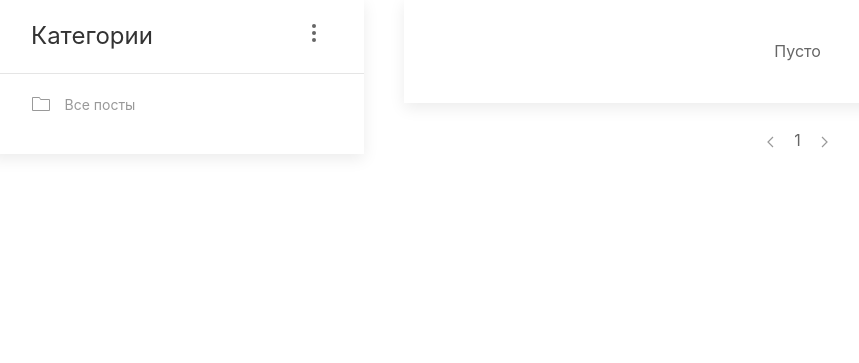
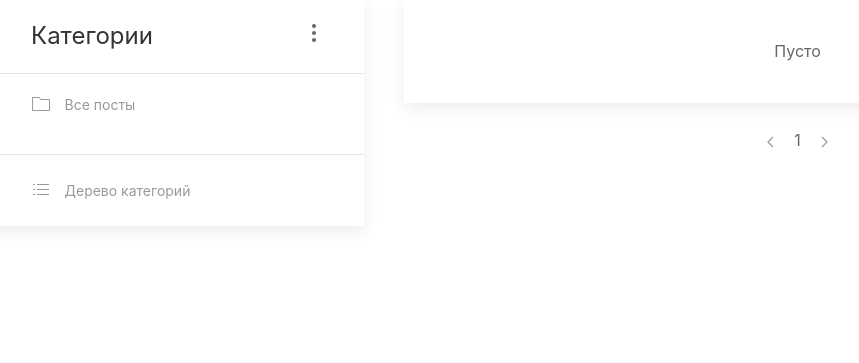
Before and after one commit to UserNikita/easycode_django, a Django app: page / in a window 1280 px wide. Shown: the part 165-528 px from the top of the page, without its empty margins (49-908 px from the left). Run offline with Django 3.2, Linux system fonts and the light colour scheme; data that the repository does not hold is empty; some libraries are stand-ins or nearby versions.

Commit message:
Улучшение вёрстки

```diff
--- a/apps/blog/templates/blog/category_list.html
+++ b/apps/blog/templates/blog/category_list.html
@@ -33,7 +33,7 @@
                                                 {{post}}
                                             </a>
                                         </td>
-                                        <td>{{post.create_date | date:"Y-m-d H:i"}}</td>
+                                        <td align="right">{{post.create_date | date:"Y-m-d H:i"}}</td>
                                     </tr>
                                 {% endif %}
                             {% endfor %}
--- a/apps/blog/templates/blog/category_sidebar.html
+++ b/apps/blog/templates/blog/category_sidebar.html
@@ -8,12 +8,6 @@
                 <a uk-icon="more-vertical"></a>
                 <div uk-dropdown="mode: click; pos: bottom-right; duration: 100">
                     <ul class="uk-nav uk-dropdown-nav uk-iconnav uk-iconnav-vertical">
-                        <li>
-                            <a href="{% url 'blog:category_list' %}">
-                                <span uk-icon="list" class="uk-margin-small-right"></span>
-                                Дерево категорий
-                            </a>
-                        </li>
                         <li>
                             <a href="{% url 'blog:post_add' %}">
                                 <span uk-icon="plus" class="uk-margin-small-right"></span>
@@ -52,4 +46,14 @@
             {% endfor %}
         </ul>
     </div>
+    <div class="uk-card-footer">
+        <ul class="uk-nav-default" uk-nav>
+            <li>
+                <a href="{% url 'blog:category_list' %}">
+                    <span uk-icon="list" class="uk-margin-small-right"></span>
+                    Дерево категорий
+                </a>
+            </li>
+        </ul>
+    </div>
 </div>
```
